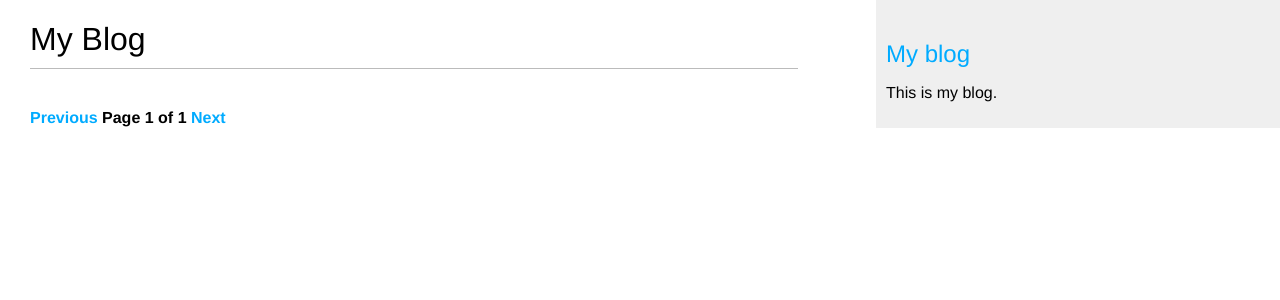
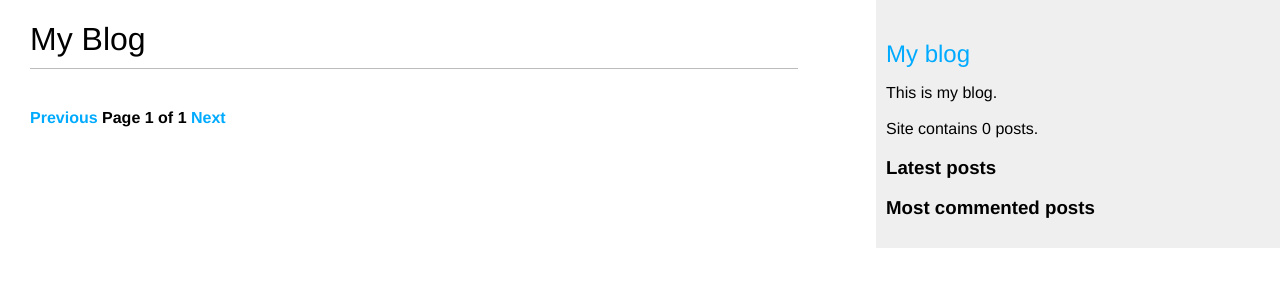
Before and after one commit to VolodimirKoval/blog, a Django app: page / in a window 1280 px wide. Shown: the top 300 px of the page. Run offline with Django 5.2, Linux system fonts and the light colour scheme; data that the repository does not hold is empty.

Commit message:
was aded tags and right panel with latest posts and post with greatest number of comments

```diff
--- a/blog/settings.py
+++ b/blog/settings.py
@@ -24,6 +24,10 @@ INSTALLED_APPS = [
     'django.contrib.sessions',
     'django.contrib.messages',
     'django.contrib.staticfiles',
+
+
+    # 3rd party apps
+    'taggit',
 
     # my apps
     'bloggy.apps.BloggyConfig',
--- a/bloggy/models.py
+++ b/bloggy/models.py
@@ -3,6 +3,8 @@ from django.db import models
 from django.utils.text import slugify
 from django.utils import timezone
 from django.urls import reverse
+# ---------------------for adding tags to posts---------------------
+from taggit.managers import TaggableManager
 
 
 class PublishedManager(models.Manager):
@@ -11,7 +13,8 @@ class PublishedManager(models.Manager):
 
 
 class Post(models.Model):
-
+    # adding tags to posts
+    tags = TaggableManager()
     # override manager to show only published posts, default manager is 'objects'
     objects = models.Manager()
     published = PublishedManager()
@@ -81,8 +84,8 @@ class Comment(models.Model):
         db_table = 'post_comments'
         ordering = ['created']
         indexes = [
-            models.Index(fields=['created',])
-            ]
+            models.Index(fields=['created', ])
+        ]
 
     def __str__(self):
         return f"Comment by `{self.name}` to ***{self.post.title}*** post"
--- /dev/null
+++ b/bloggy/templates/bloggy/latest_posts.html
@@ -0,0 +1,7 @@
+<ul>
+    {% for post in latest_posts %}
+        <li>
+            <a href="{{ post.get_absolute_url }}">{{ post.title }}</a>
+        </li>
+    {% endfor %}
+</ul>
--- a/bloggy/templates/bloggy/list.html
+++ b/bloggy/templates/bloggy/list.html
@@ -3,16 +3,27 @@
 
 {% block content %}
 	<h1>My Blog</h1>
+    {% if tag %}
+    	<h2>Posts tagged with {{ tag.name|upper }}</h2>
+    {% endif %}
   {% for post in posts %}
     <h2>
       <a href="{{ post.get_absolute_url }}">
           {{ post.title }}
       </a>
     </h2>
+      <p class="tags">
+          Tags:
+      {% for tag in post.tags.all %}
+      	<a href="{% url 'bloggy:post_list_by_tag' tag.slug %}">{{ tag.name }}</a>
+          {% if not forloop.last %},{% endif %}
+      {% endfor %}
+
+      </p>
     <p class="date">
       Published {{ post.publish }} by {{ post.author }}
     </p>
     {{ post.body|truncatewords:30|linebreaks }}
   {% endfor %}
-    {% include 'includes/paginator.html' with page=page_obj %}
+    {% include 'includes/paginator.html' with page=posts %}
 {% endblock %}
--- /dev/null
+++ b/bloggy/templatetags/blog_tags.py
@@ -0,0 +1,24 @@
+from django import template
+from django.db.models import Count
+
+from ..models import Post
+
+register = template.Library()
+
+
+@register.simple_tag
+def total_posts():
+    return Post.published.count()
+
+
+@register.inclusion_tag('bloggy/latest_posts.html')
+def show_latest_posts(count=3):
+    latest_posts = Post.published.order_by('-publish')[:count]
+    return {'latest_posts': latest_posts}
+
+
+@register.simple_tag
+def show_most_commented_posts(count=3):
+    return Post.published.annotate(
+        total_comments=Count('comments')
+    ).order_by('-total_comments')[:count]
--- a/bloggy/urls.py
+++ b/bloggy/urls.py
@@ -5,9 +5,11 @@ from bloggy import views
 app_name = 'bloggy'
 
 urlpatterns = [
-    # path('', views.post_list, name='index'),
+    path('', views.post_list, name='index'),
+    # posts with tag
+    path('tag/<slug:tag_slug>/', views.post_list, name='post_list_by_tag'),
     # modify for class-based views
-    path('', views.PostListView.as_view(), name='index'),
+    # path('', views.PostListView.as_view(), name='index'),
     path('<int:year>/<int:month>/<int:day>/<slug:post_slug>/', views.post_detail, name='detail'),
     path('<int:post_id>/share/', views.post_share, name='share'),
     path('<int:post_id>/comments/', views.post_comment, name='comment'),
--- a/bloggy/views.py
+++ b/bloggy/views.py
@@ -4,6 +4,9 @@ from django.core.paginator import Paginator, PageNotAnInteger, EmptyPage
 from django.shortcuts import render, get_object_or_404
 from .models import Post, Comment
 from .forms import EmailPostForm, CommentForm
+from django.db.models import Count
+# -------------------------------for tag navigation---------------------------------------------------------------
+from taggit.models import Tag
 
 # ----------------------------------------------------------------------------------------------------------------
 # for class-based views, you also need modify urls.py in app and in list.html template
@@ -26,8 +29,13 @@ class PostListView(ListView):
 
 # ----------------------------------------------------------------------------------------------------------------
 
-def post_list(request):
+def post_list(request, tag_slug=None):
     posts_list = Post.published.all()
+    tag = None
+    if tag_slug:
+        tag = get_object_or_404(Tag, slug=tag_slug)
+        posts_list = posts_list.filter(tags__in=[tag])
+    # pagination
     paginator = Paginator(posts_list, 3)
     page_number = request.GET.get('page')
     try:
@@ -39,8 +47,8 @@ def post_list(request):
     context = {
         'title': 'Posts',
         'posts': posts,
+        'tag': tag,
     }
-
     return render(request, 'bloggy/list.html', context=context)
 
 
@@ -85,14 +93,20 @@ def post_detail(request, year, month, day, post_slug):
     # form for users to comment
     form = CommentForm()
 
+    # list of similar posts
+    # You pass flat=True to it to get single values such as [1, 2, 3, ...] instead of one tuple such as [(1,), (2,), (3,) ...].
+    post_tags_ids = post.tags.values_list('id', flat=True)
+    similar_posts = Post.published.filter(tags__in=post_tags_ids).exclude(id=post.id)
+    similar_posts = similar_posts.annotate(same_tags=Count('tags')).order_by('-same_tags', '-publish')[:4]
+
     context = {
         'title': post.title,
         'post': post,
         'comments': comments,
         'form': form,
+        'similar_posts': similar_posts,
     }
     return render(request, 'bloggy/detail.html', context=context)
-
 
 
 def post_share(request, post_id):
--- a/templates/base.html
+++ b/templates/base.html
@@ -1,3 +1,4 @@
+{% load blog_tags %}
 {% load static %}
 
 <!DOCTYPE html>
@@ -13,7 +14,25 @@
     </div>
   <div id="sidebar">
       <h2><a href="{% url 'bloggy:index' %}">My blog</a></h2>
-      <p>This is my blog.</p>
+      <p>
+          This is my blog.
+          <br>
+          <br>
+          Site contains {% total_posts %} posts.
+      </p>
+      <h3>
+          Latest posts
+          {% show_latest_posts 4 %}
+      </h3>
+      <h3>Most commented posts</h3>
+      {% show_most_commented_posts as most_commented_posts %}
+      <ul>
+          {% for post in most_commented_posts %}
+          	<li>
+                <a href="{{ post.get_absolute_url }}">{{ post.title }}</a>
+            </li>
+          {% endfor %}
+      </ul>
   </div>
 </body>
 </html>
```
Also changed, not shown: bloggy/templates/bloggy/detail.html (+9 -0 lines), bloggy/migrations/0006_post_tags_alter_post_publish.py (added), bloggy/templatetags/__init__.py (added).
